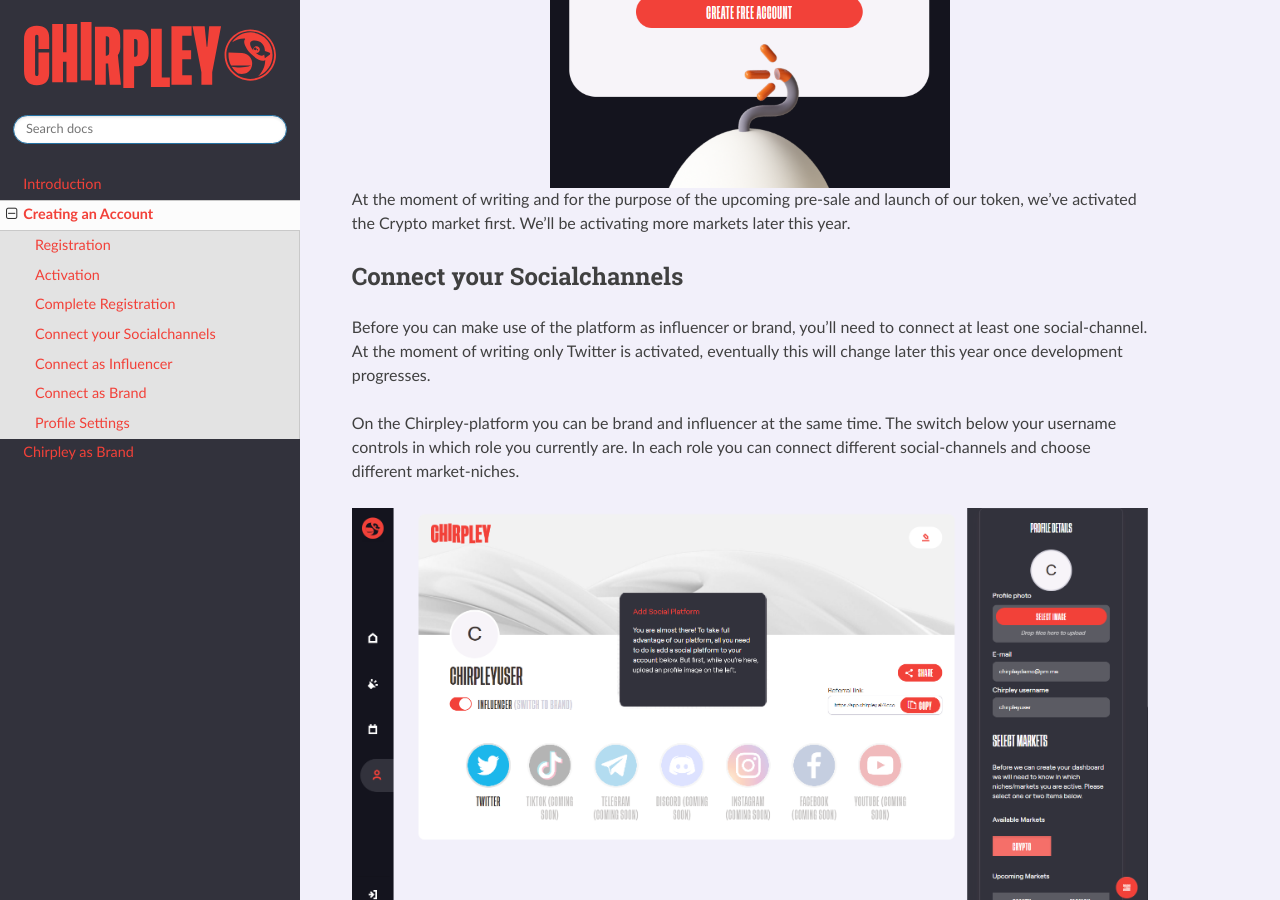
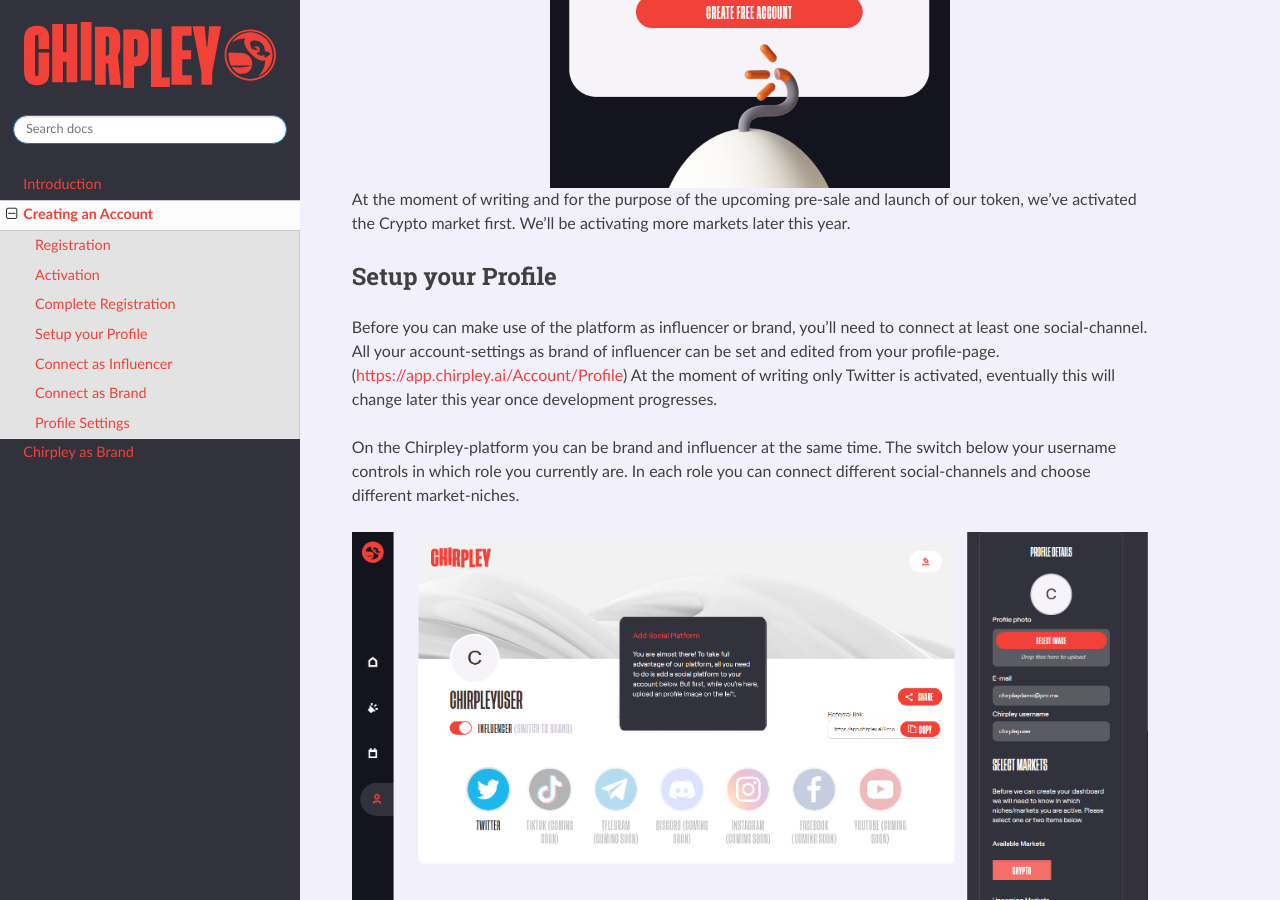
Before and after one commit to chirpley/docs, a Sphinx documentation site: the page built from docs/source/register.rst, in a window 1280 px wide and 900 px high, scrolled down 2997 px. Built offline with Sphinx 7.4.7 and the Read the Docs theme 2.0.0, drawn with Linux system fonts in a browser that asks for light colours; pages that are not in the unit, such as notebooks, are missing from menus.

Commit message:
Update register.rst

```diff
--- a/docs/source/register.rst
+++ b/docs/source/register.rst
@@ -56,10 +56,11 @@
 At the moment of writing and for the purpose of the upcoming pre-sale and launch of our token, we've activated the Crypto market first.
 We'll be activating more markets later this year.
 
-Connect your Socialchannels
+Setup your Profile
 ------------
 
 Before you can make use of the platform as influencer or brand, you'll need to connect at least one social-channel.
+All your account-settings as brand of influencer can be set and edited from your profile-page.(https://app.chirpley.ai/Account/Profile)
 At the moment of writing only Twitter is activated, eventually this will change later this year once development progresses.
 
 On the Chirpley-platform you can be brand and influencer at the same time. The switch below your username controls in which role you currently are.
```
